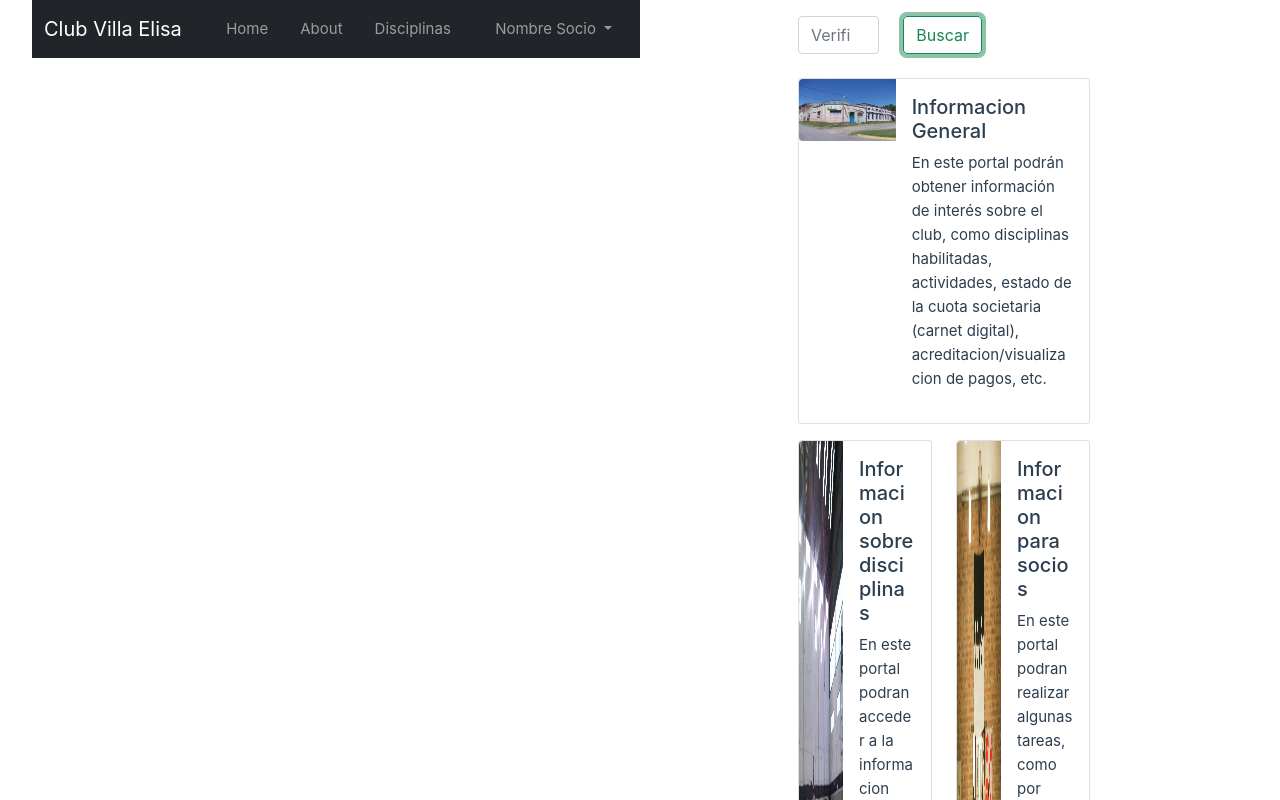
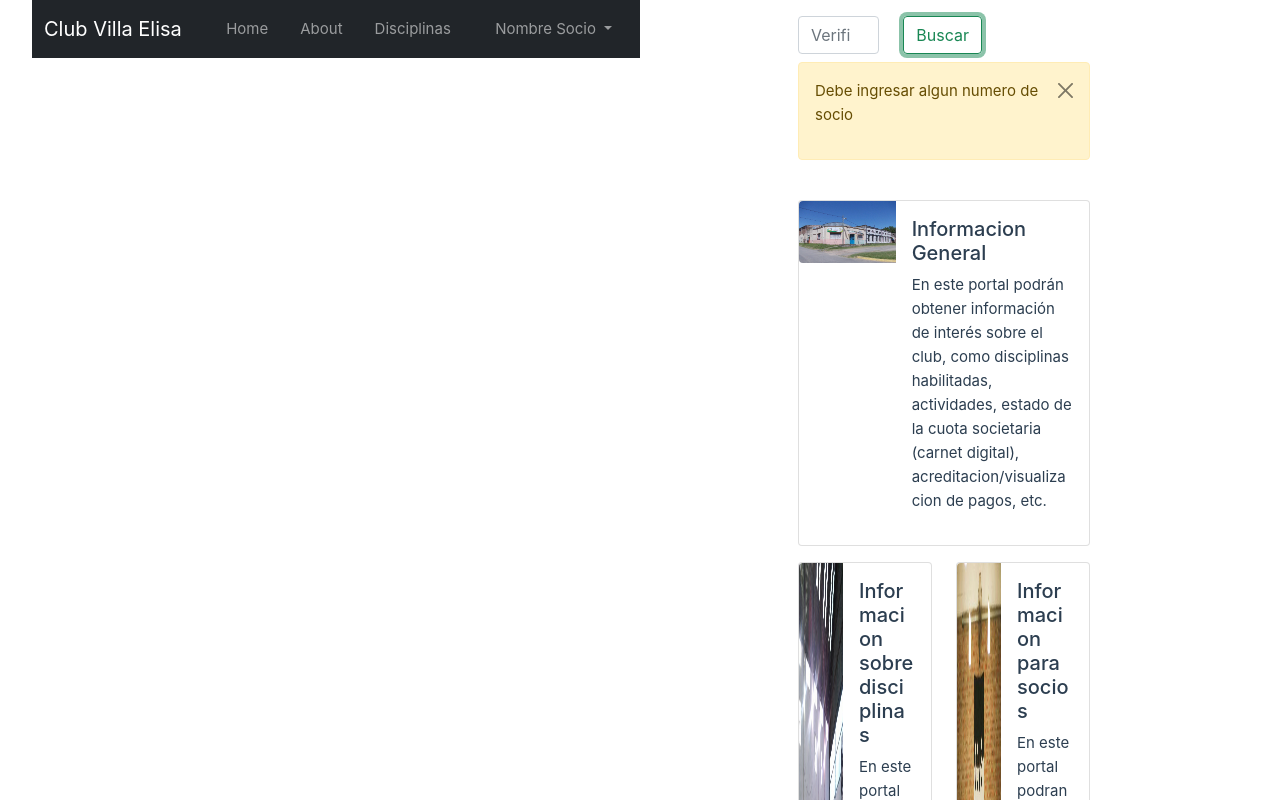
Before and after one commit to Juan-Cruz-GH/Proyecto-de-Software-UNLP, a Vue app in the folder portal/: page / in a window 1280 px wide. Both pictures are taken after a click on the button "Buscar". Shown: the top 800 px of the page. Built offline with nearby package versions, Linux system fonts and the light colour scheme; no server answers; the HTML template or start-up script is replaced by a standard one.

Commit message:
Se agregaron diferentes mensajes segun el nro de socio ingreado en el home

```diff
--- a/portal/src/components/home/InformacionHome.vue
+++ b/portal/src/components/home/InformacionHome.vue
@@ -12,7 +12,9 @@
     <div class="row mt-2 justify-content-center" v-if="mostrar_estado">
       <div class="col-6">
         <div class="alert alert-warning alert-dismissible fade show" role="alert">
-          <p>{{info_socio["description"]}}</p>
+          <p v-if="errors && errors.length">El numero de socio ingresado no existe</p>
+          <p v-else-if="mostrar_vacio">Debe ingresar algun numero de socio</p>
+          <p v-else>{{info_socio["description"]}}</p>
         <button v-on:click="swapEsconder" type="button" class="btn-close" data-bs-dismiss="alert" aria-label="Close"></button>
       </div>
       </div>
@@ -99,14 +101,18 @@ export default {
     return {
       info_socio: [],
       mostrar_estado: false,
-      nro_socio: ''
+      mostrar_vacio: false,
+      nro_socio: '',
+      errors: [],
     };
   },
   methods: {
     swapMostrar() {
       if (this.nro_socio == '') {
-
+        this.mostrar_vacio = true;
+        this.mostrar_estado = true;
       } else {
+        this.errors.pop()
         const config = {
           headers: {
             id: this.nro_socio
@@ -119,6 +125,7 @@ export default {
             this.info_socio = response.data;
           })
           .catch((e) => {
+            console.log(e)
             this.errors.push(e);
           });
         this.mostrar_estado = true;
@@ -126,6 +133,7 @@ export default {
     },
     swapEsconder() {
       this.mostrar_estado = false;
+      this.mostrar_vacio = false;
     }
   },
   // Fetches posts when the component is created.
```
